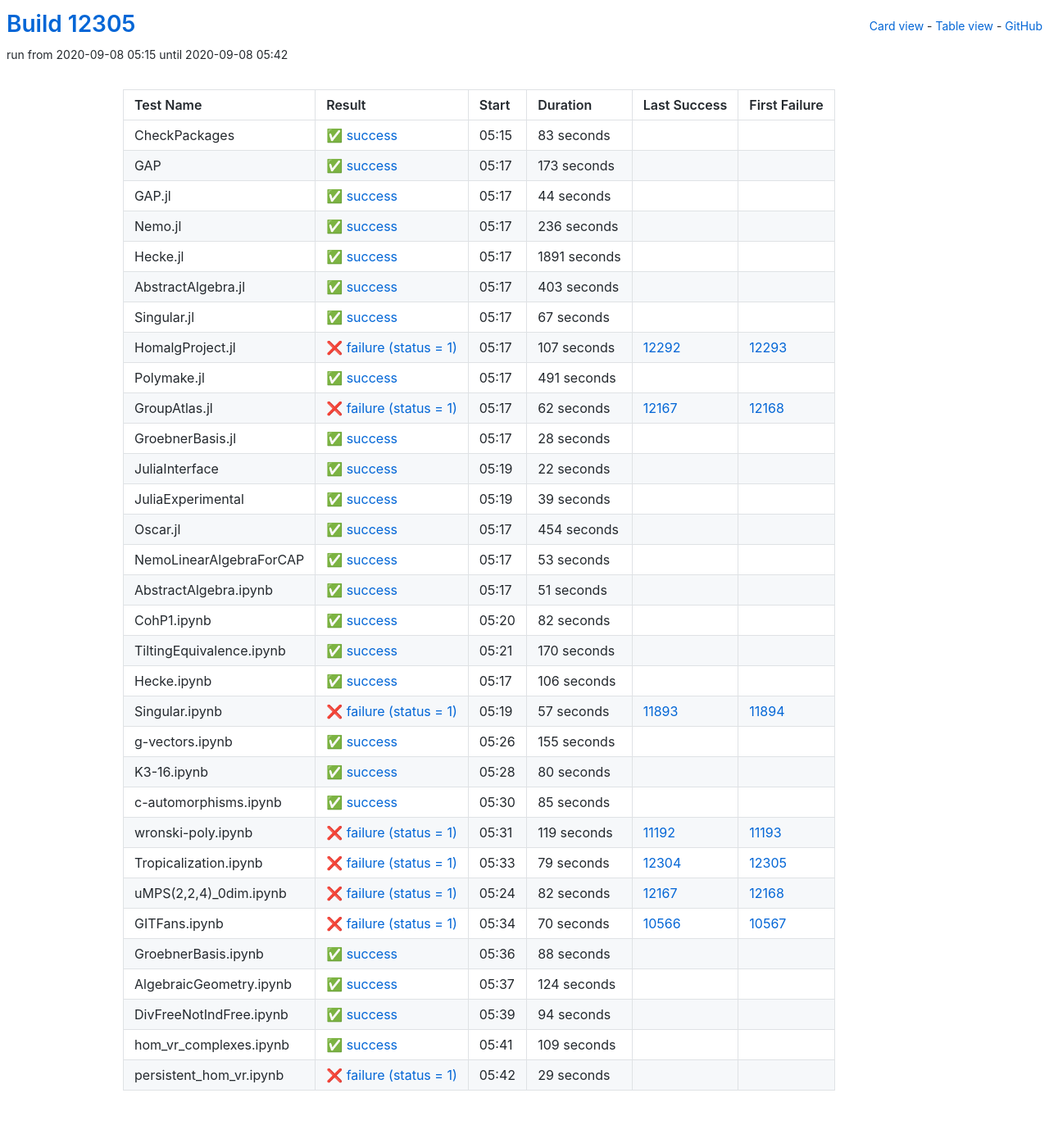
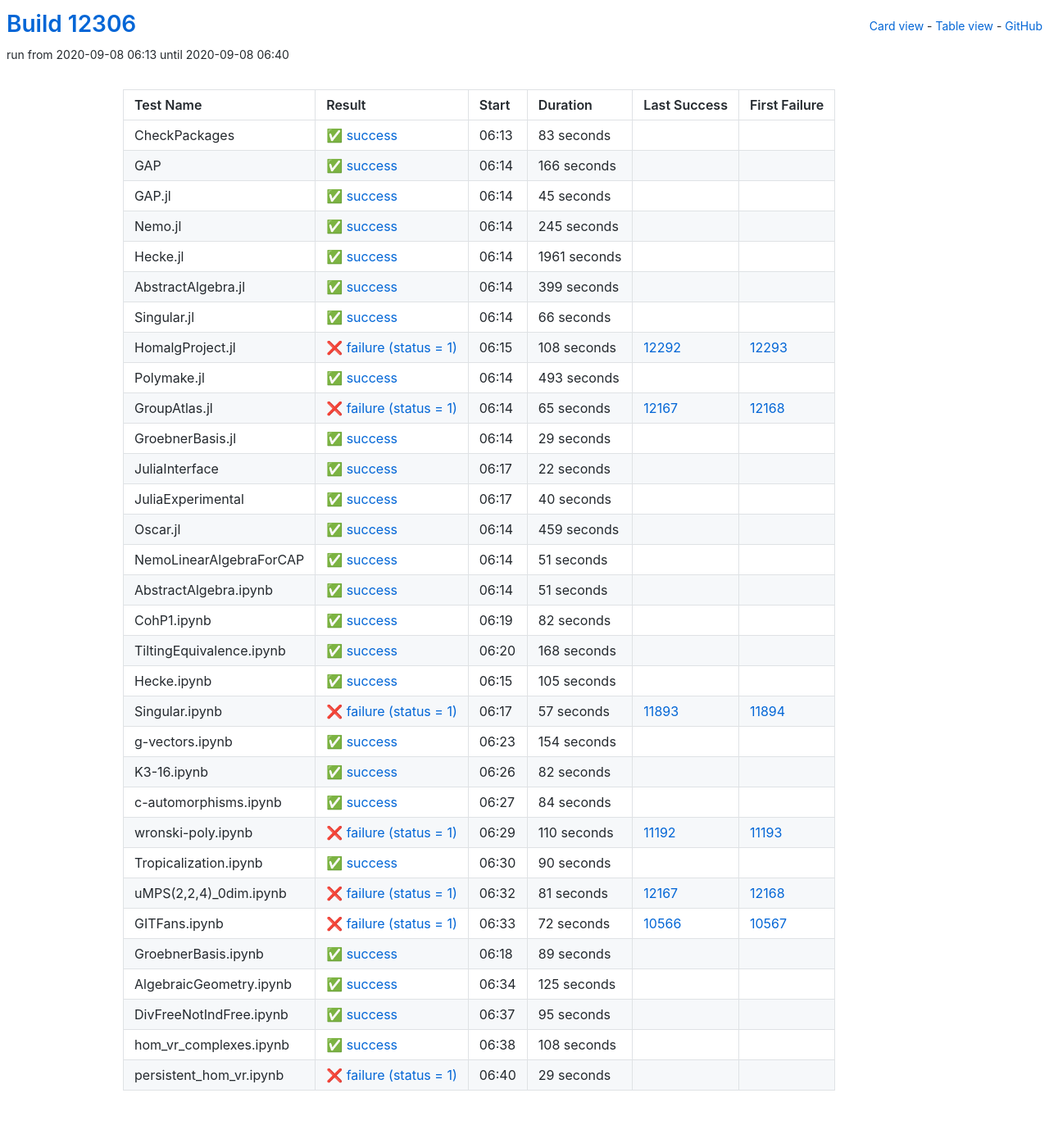
Before and after one commit to oscar-system/oscar-ci-status, a Jekyll site: the page built from table.html, in a window 1280 px wide. Shown: the whole page at 82% size. Built offline with Jekyll 4.4.1, drawn with Linux system fonts in a browser that asks for light colours.

Commit message:
Build #12306

```diff
--- a/_data/ci.yml
+++ b/_data/ci.yml
@@ -1,6 +1,6 @@
 ---
-build: 12305
-build_url: https://oscarci.mathematik.uni-kl.de/job/oscar/12305/
+build: 12306
+build_url: https://oscarci.mathematik.uni-kl.de/job/oscar/12306/
 job: oscar
 organization: oscar-system
 repo: oscar-ci-status
@@ -8,8 +8,8 @@
 tests:
 - name: CheckPackages
   id: checkpackages
-  log: https://oscarci.mathematik.uni-kl.de/job/oscar/12305/artifact/logs/build-12305/CheckPackages.log
-  start: 2020-09-08 05:15
+  log: https://oscarci.mathematik.uni-kl.de/job/oscar/12306/artifact/logs/build-12306/CheckPackages.log
+  start: 2020-09-08 06:13
   success: true
   exitcode: 0
   status: success
@@ -20,128 +20,128 @@
   first_failure_url:
 - name: GAP
   id: gap
-  log: https://oscarci.mathematik.uni-kl.de/job/oscar/12305/artifact/logs/build-12305/GAP.log
-  start: 2020-09-08 05:17
+  log: https://oscarci.mathematik.uni-kl.de/job/oscar/12306/artifact/logs/build-12306/GAP.log
+  start: 2020-09-08 06:14
   success: true
   exitcode: 0
   status: success
-  duration: 173
+  duration: 166
   last_success: false
   last_success_url:
   first_failure: false
   first_failure_url:
 - name: GAP.jl
   id: gap-jl
-  log: https://oscarci.mathematik.uni-kl.de/job/oscar/12305/artifact/logs/build-12305/GAP.jl.log
-  start: 2020-09-08 05:17
+  log: https://oscarci.mathematik.uni-kl.de/job/oscar/12306/artifact/logs/build-12306/GAP.jl.log
+  start: 2020-09-08 06:14
   success: true
   exitcode: 0
   status: success
-  duration: 44
+  duration: 45
   last_success: false
   last_success_url:
   first_failure: false
   first_failure_url:
 - name: Nemo.jl
   id: nemo-jl
-  log: https://oscarci.mathematik.uni-kl.de/job/oscar/12305/artifact/logs/build-12305/Nemo.jl.log
-  start: 2020-09-08 05:17
+  log: https://oscarci.mathematik.uni-kl.de/job/oscar/12306/artifact/logs/build-12306/Nemo.jl.log
+  start: 2020-09-08 06:14
   success: true
   exitcode: 0
   status: success
-  duration: 236
+  duration: 245
   last_success: false
   last_success_url:
   first_failure: false
   first_failure_url:
 - name: Hecke.jl
   id: hecke-jl
-  log: https://oscarci.mathematik.uni-kl.de/job/oscar/12305/artifact/logs/build-12305/Hecke.jl.log
-  start: 2020-09-08 05:17
+  log: https://oscarci.mathematik.uni-kl.de/job/oscar/12306/artifact/logs/build-12306/Hecke.jl.log
+  start: 2020-09-08 06:14
   success: true
   exitcode: 0
   status: success
-  duration: 1891
+  duration: 1961
   last_success: false
   last_success_url:
   first_failure: false
   first_failure_url:
 - name: AbstractAlgebra.jl
   id: abstractalgebra-jl
-  log: https://oscarci.mathematik.uni-kl.de/job/oscar/12305/artifact/logs/build-12305/AbstractAlgebra.jl.log
-  start: 2020-09-08 05:17
+  log: https://oscarci.mathematik.uni-kl.de/job/oscar/12306/artifact/logs/build-12306/AbstractAlgebra.jl.log
+  start: 2020-09-08 06:14
   success: true
   exitcode: 0
   status: success
-  duration: 403
+  duration: 399
   last_success: false
   last_success_url:
   first_failure: false
   first_failure_url:
 - name: Singular.jl
   id: singular-jl
-  log: https://oscarci.mathematik.uni-kl.de/job/oscar/12305/artifact/logs/build-12305/Singular.jl.log
-  start: 2020-09-08 05:17
+  log: https://oscarci.mathematik.uni-kl.de/job/oscar/12306/artifact/logs/build-12306/Singular.jl.log
+  start: 2020-09-08 06:14
   success: true
   exitcode: 0
   status: success
-  duration: 67
+  duration: 66
   last_success: false
   last_success_url:
   first_failure: false
   first_failure_url:
 - name: HomalgProject.jl
   id: homalgproject-jl
-  log: https://oscarci.mathematik.uni-kl.de/job/oscar/12305/artifact/logs/build-12305/HomalgProject.jl.log
-  start: 2020-09-08 05:17
+  log: https://oscarci.mathematik.uni-kl.de/job/oscar/12306/artifact/logs/build-12306/HomalgProject.jl.log
+  start: 2020-09-08 06:15
   success: false
   exitcode: 1
   status: failure
-  duration: 107
+  duration: 108
   last_success: 12292
   last_success_url: https://oscarci.mathematik.uni-kl.de/job/oscar/12292/
   first_failure: 12293
   first_failure_url: https://oscarci.mathematik.uni-kl.de/job/oscar/12293/
 - name: Polymake.jl
   id: polymake-jl
-  log: https://oscarci.mathematik.uni-kl.de/job/oscar/12305/artifact/logs/build-12305/Polymake.jl.log
-  start: 2020-09-08 05:17
+  log: https://oscarci.mathematik.uni-kl.de/job/oscar/12306/artifact/logs/build-12306/Polymake.jl.log
+  start: 2020-09-08 06:14
   success: true
   exitcode: 0
   status: success
-  duration: 491
+  duration: 493
   last_success: false
   last_success_url:
   first_failure: false
   first_failure_url:
 - name: GroupAtlas.jl
   id: groupatlas-jl
-  log: https://oscarci.mathematik.uni-kl.de/job/oscar/12305/artifact/logs/build-12305/GroupAtlas.jl.log
-  start: 2020-09-08 05:17
+  log: https://oscarci.mathematik.uni-kl.de/job/oscar/12306/artifact/logs/build-12306/GroupAtlas.jl.log
+  start: 2020-09-08 06:14
   success: false
   exitcode: 1
   status: failure
-  duration: 62
+  duration: 65
   last_success: 12167
   last_success_url: https://oscarci.mathematik.uni-kl.de/job/oscar/12167/
   first_failure: 12168
   first_failure_url: https://oscarci.mathematik.uni-kl.de/job/oscar/12168/
 - name: GroebnerBasis.jl
   id: groebnerbasis-jl
-  log: https://oscarci.mathematik.uni-kl.de/job/oscar/12305/artifact/logs/build-12305/GroebnerBasis.jl.log
-  start: 2020-09-08 05:17
+  log: https://oscarci.mathematik.uni-kl.de/job/oscar/12306/artifact/logs/build-12306/GroebnerBasis.jl.log
+  start: 2020-09-08 06:14
   success: true
   exitcode: 0
   status: success
-  duration: 28
+  duration: 29
   last_success: false
   last_success_url:
   first_failure: false
   first_failure_url:
 - name: JuliaInterface
   id: juliainterface
-  log: https://oscarci.mathematik.uni-kl.de/job/oscar/12305/artifact/logs/build-12305/JuliaInterface.log
-  start: 2020-09-08 05:19
+  log: https://oscarci.mathematik.uni-kl.de/job/oscar/12306/artifact/logs/build-12306/JuliaInterface.log
+  start: 2020-09-08 06:17
   success: true
   exitcode: 0
   status: success
@@ -152,44 +152,44 @@
   first_failure_url:
 - name: JuliaExperimental
   id: juliaexperimental
-  log: https://oscarci.mathematik.uni-kl.de/job/oscar/12305/artifact/logs/build-12305/JuliaExperimental.log
-  start: 2020-09-08 05:19
+  log: https://oscarci.mathematik.uni-kl.de/job/oscar/12306/artifact/logs/build-12306/JuliaExperimental.log
+  start: 2020-09-08 06:17
   success: true
   exitcode: 0
   status: success
-  duration: 39
+  duration: 40
   last_success: false
   last_success_url:
   first_failure: false
   first_failure_url:
 - name: Oscar.jl
   id: oscar-jl
-  log: https://oscarci.mathematik.uni-kl.de/job/oscar/12305/artifact/logs/build-12305/Oscar.jl.log
-  start: 2020-09-08 05:17
+  log: https://oscarci.mathematik.uni-kl.de/job/oscar/12306/artifact/logs/build-12306/Oscar.jl.log
+  start: 2020-09-08 06:14
   success: true
   exitcode: 0
   status: success
-  duration: 454
+  duration: 459
   last_success: false
   last_success_url:
   first_failure: false
   first_failure_url:
 - name: NemoLinearAlgebraForCAP
   id: nemolinearalgebraforcap
-  log: https://oscarci.mathematik.uni-kl.de/job/oscar/12305/artifact/logs/build-12305/NemoLinearAlgebraForCAP.log
-  start: 2020-09-08 05:17
+  log: https://oscarci.mathematik.uni-kl.de/job/oscar/12306/artifact/logs/build-12306/NemoLinearAlgebraForCAP.log
+  start: 2020-09-08 06:14
   success: true
   exitcode: 0
   status: success
-  duration: 53
+  duration: 51
   last_success: false
   last_success_url:
   first_failure: false
   first_failure_url:
 - name: AbstractAlgebra.ipynb
   id: abstractalgebra-ipynb
-  log: https://oscarci.mathematik.uni-kl.de/job/oscar/12305/artifact/logs/build-12305/AbstractAlgebra.ipynb.log
-  start: 2020-09-08 05:17
+  log: https://oscarci.mathematik.uni-kl.de/job/oscar/12306/artifact/logs/build-12306/AbstractAlgebra.ipynb.log
+  start: 2020-09-08 06:14
   success: true
   exitcode: 0
   status: success
@@ -200,8 +200,8 @@
   first_failure_url:
 - name: CohP1.ipynb
   id: cohp1-ipynb
-  log: https://oscarci.mathematik.uni-kl.de/job/oscar/12305/artifact/logs/build-12305/CohP1.ipynb.log
-  start: 2020-09-08 05:20
+  log: https://oscarci.mathematik.uni-kl.de/job/oscar/12306/artifact/logs/build-12306/CohP1.ipynb.log
+  start: 2020-09-08 06:19
   success: true
   exitcode: 0
   status: success
@@ -212,32 +212,32 @@
   first_failure_url:
 - name: TiltingEquivalence.ipynb
   id: tiltingequivalence-ipynb
-  log: https://oscarci.mathematik.uni-kl.de/job/oscar/12305/artifact/logs/build-12305/TiltingEquivalence.ipynb.log
-  start: 2020-09-08 05:21
+  log: https://oscarci.mathematik.uni-kl.de/job/oscar/12306/artifact/logs/build-12306/TiltingEquivalence.ipynb.log
+  start: 2020-09-08 06:20
   success: true
   exitcode: 0
   status: success
-  duration: 170
+  duration: 168
   last_success: false
   last_success_url:
   first_failure: false
   first_failure_url:
 - name: Hecke.ipynb
   id: hecke-ipynb
-  log: https://oscarci.mathematik.uni-kl.de/job/oscar/12305/artifact/logs/build-12305/Hecke.ipynb.log
-  start: 2020-09-08 05:17
+  log: https://oscarci.mathematik.uni-kl.de/job/oscar/12306/artifact/logs/build-12306/Hecke.ipynb.log
+  start: 2020-09-08 06:15
   success: true
   exitcode: 0
   status: success
-  duration: 106
+  duration: 105
   last_success: false
   last_success_url:
   first_failure: false
   first_failure_url:
 - name: Singular.ipynb
   id: singular-ipynb
-  log: https://oscarci.mathematik.uni-kl.de/job/oscar/12305/artifact/logs/build-12305/Singular.ipynb.log
-  start: 2020-09-08 05:19
+  log: https://oscarci.mathematik.uni-kl.de/job/oscar/12306/artifact/logs/build-12306/Singular.ipynb.log
+  start: 2020-09-08 06:17
   success: false
   exitcode: 1
   status: failure
@@ -248,140 +248,140 @@
   first_failure_url: https://oscarci.mathematik.uni-kl.de/job/oscar/11894/
 - name: g-vectors.ipynb
   id: g-vectors-ipynb
-  log: https://oscarci.mathematik.uni-kl.de/job/oscar/12305/artifact/logs/build-12305/g-vectors.ipynb.log
-  start: 2020-09-08 05:26
+  log: https://oscarci.mathematik.uni-kl.de/job/oscar/12306/artifact/logs/build-12306/g-vectors.ipynb.log
+  start: 2020-09-08 06:23
   success: true
   exitcode: 0
   status: success
-  duration: 155
+  duration: 154
   last_success: false
   last_success_url:
   first_failure: false
   first_failure_url:
 - name: K3-16.ipynb
   id: k3-16-ipynb
-  log: https://oscarci.mathematik.uni-kl.de/job/oscar/12305/artifact/logs/build-12305/K3-16.ipynb.log
-  start: 2020-09-08 05:28
+  log: https://oscarci.mathematik.uni-kl.de/job/oscar/12306/artifact/logs/build-12306/K3-16.ipynb.log
+  start: 2020-09-08 06:26
   success: true
   exitcode: 0
   status: success
-  duration: 80
+  duration: 82
   last_success: false
   last_success_url:
   first_failure: false
   first_failure_url:
 - name: c-automorphisms.ipynb
   id: c-automorphisms-ipynb
-  log: https://oscarci.mathematik.uni-kl.de/job/oscar/12305/artifact/logs/build-12305/c-automorphisms.ipynb.log
-  start: 2020-09-08 05:30
+  log: https://oscarci.mathematik.uni-kl.de/job/oscar/12306/artifact/logs/build-12306/c-automorphisms.ipynb.log
+  start: 2020-09-08 06:27
   success: true
   exitcode: 0
   status: success
-  duration: 85
+  duration: 84
   last_success: false
   last_success_url:
   first_failure: false
   first_failure_url:
 - name: wronski-poly.ipynb
   id: wronski-poly-ipynb
-  log: https://oscarci.mathematik.uni-kl.de/job/oscar/12305/artifact/logs/build-12305/wronski-poly.ipynb.log
-  start: 2020-09-08 05:31
+  log: https://oscarci.mathematik.uni-kl.de/job/oscar/12306/artifact/logs/build-12306/wronski-poly.ipynb.log
+  start: 2020-09-08 06:29
   success: false
   exitcode: 1
   status: failure
-  duration: 119
+  duration: 110
   last_success: 11192
   last_success_url: https://oscarci.mathematik.uni-kl.de/job/oscar/11192/
   first_failure: 11193
   first_failure_url: https://oscarci.mathematik.uni-kl.de/job/oscar/11193/
 - name: Tropicalization.ipynb
   id: tropicalization-ipynb
-  log: https://oscarci.mathematik.uni-kl.de/job/oscar/12305/artifact/logs/build-12305/Tropicalization.ipynb.log
-  start: 2020-09-08 05:33
+  log: https://oscarci.mathematik.uni-kl.de/job/oscar/12306/artifact/logs/build-12306/Tropicalization.ipynb.log
+  start: 2020-09-08 06:30
+  success: true
+  exitcode: 0
+  status: success
+  duration: 90
+  last_success: false
+  last_success_url:
+  first_failure: false
+  first_failure_url:
+- name: uMPS(2,2,4)_0dim.ipynb
+  id: umps-2-2-4-0dim-ipynb
+  log: https://oscarci.mathematik.uni-kl.de/job/oscar/12306/artifact/logs/build-12306/uMPS-2-2-4-_0dim.ipynb.log
+  start: 2020-09-08 06:32
   success: false
   exitcode: 1
   status: failure
-  duration: 79
-  last_success: 12304
-  last_success_url: https://oscarci.mathematik.uni-kl.de/job/oscar/12304/
-  first_failure: 12305
-  first_failure_url: https://oscarci.mathematik.uni-kl.de/job/oscar/12305/
-- name: uMPS(2,2,4)_0dim.ipynb
-  id: umps-2-2-4-0dim-ipynb
-  log: https://oscarci.mathematik.uni-kl.de/job/oscar/12305/artifact/logs/build-12305/uMPS-2-2-4-_0dim.ipynb.log
-  start: 2020-09-08 05:24
-  success: false
-  exitcode: 1
-  status: failure
-  duration: 82
+  duration: 81
   last_success: 12167
   last_success_url: https://oscarci.mathematik.uni-kl.de/job/oscar/12167/
   first_failure: 12168
   first_failure_url: https://oscarci.mathematik.uni-kl.de/job/oscar/12168/
 - name: GITFans.ipynb
   id: gitfans-ipynb
-  log: https://oscarci.mathematik.uni-kl.de/job/oscar/12305/artifact/logs/build-12305/GITFans.ipynb.log
-  start: 2020-09-08 05:34
+  log: https://oscarci.mathematik.uni-kl.de/job/oscar/12306/artifact/logs/build-12306/GITFans.ipynb.log
+  start: 2020-09-08 06:33
   success: false
   exitcode: 1
   status: failure
-  duration: 70
+  duration: 72
   last_success: 10566
   last_success_url: https://oscarci.mathematik.uni-kl.de/job/oscar/10566/
   first_failure: 10567
   first_failure_url: https://oscarci.mathematik.uni-kl.de/job/oscar/10567/
 - name: GroebnerBasis.ipynb
   id: groebnerbasis-ipynb
-  log: https://oscarci.mathematik.uni-kl.de/job/oscar/12305/artifact/logs/build-12305/GroebnerBasis.ipynb.log
-  start: 2020-09-08 05:36
+  log: https://oscarci.mathematik.uni-kl.de/job/oscar/12306/artifact/logs/build-12306/GroebnerBasis.ipynb.log
+  start: 2020-09-08 06:18
   success: true
   exitcode: 0
   status: success
-  duration: 88
+  duration: 89
   last_success: false
   last_success_url:
   first_failure: false
   first_failure_url:
 - name: AlgebraicGeometry.ipynb
   id: algebraicgeometry-ipynb
-  log: https://oscarci.mathematik.uni-kl.de/job/oscar/12305/artifact/logs/build-12305/AlgebraicGeometry.ipynb.log
-  start: 2020-09-08 05:37
+  log: https://oscarci.mathematik.uni-kl.de/job/oscar/12306/artifact/logs/build-12306/AlgebraicGeometry.ipynb.log
+  start: 2020-09-08 06:34
   success: true
   exitcode: 0
   status: success
-  duration: 124
+  duration: 125
   last_success: false
   last_success_url:
   first_failure: false
   first_failure_url:
 - name: DivFreeNotIndFree.ipynb
   id: divfreenotindfree-ipynb
-  log: https://oscarci.mathematik.uni-kl.de/job/oscar/12305/artifact/logs/build-12305/DivFreeNotIndFree.ipynb.log
-  start: 2020-09-08 05:39
+  log: https://oscarci.mathematik.uni-kl.de/job/oscar/12306/artifact/logs/build-12306/DivFreeNotIndFree.ipynb.log
+  start: 2020-09-08 06:37
   success: true
   exitcode: 0
   status: success
-  duration: 94
+  duration: 95
   last_success: false
   last_success_url:
   first_failure: false
   first_failure_url:
 - name: hom_vr_complexes.ipynb
   id: hom-vr-complexes-ipynb
-  log: https://oscarci.mathematik.uni-kl.de/job/oscar/12305/artifact/logs/build-12305/hom_vr_complexes.ipynb.log
-  start: 2020-09-08 05:41
+  log: https://oscarci.mathematik.uni-kl.de/job/oscar/12306/artifact/logs/build-12306/hom_vr_complexes.ipynb.log
+  start: 2020-09-08 06:38
   success: true
   exitcode: 0
   status: success
-  duration: 109
+  duration: 108
   last_success: false
   last_success_url:
   first_failure: false
   first_failure_url:
 - name: persistent_hom_vr.ipynb
   id: persistent-hom-vr-ipynb
-  log: https://oscarci.mathematik.uni-kl.de/job/oscar/12305/artifact/logs/build-12305/persistent_hom_vr.ipynb.log
-  start: 2020-09-08 05:42
+  log: https://oscarci.mathematik.uni-kl.de/job/oscar/12306/artifact/logs/build-12306/persistent_hom_vr.ipynb.log
+  start: 2020-09-08 06:40
   success: false
   exitcode: 1
   status: failure
```
Also changed, not shown: README.md.
